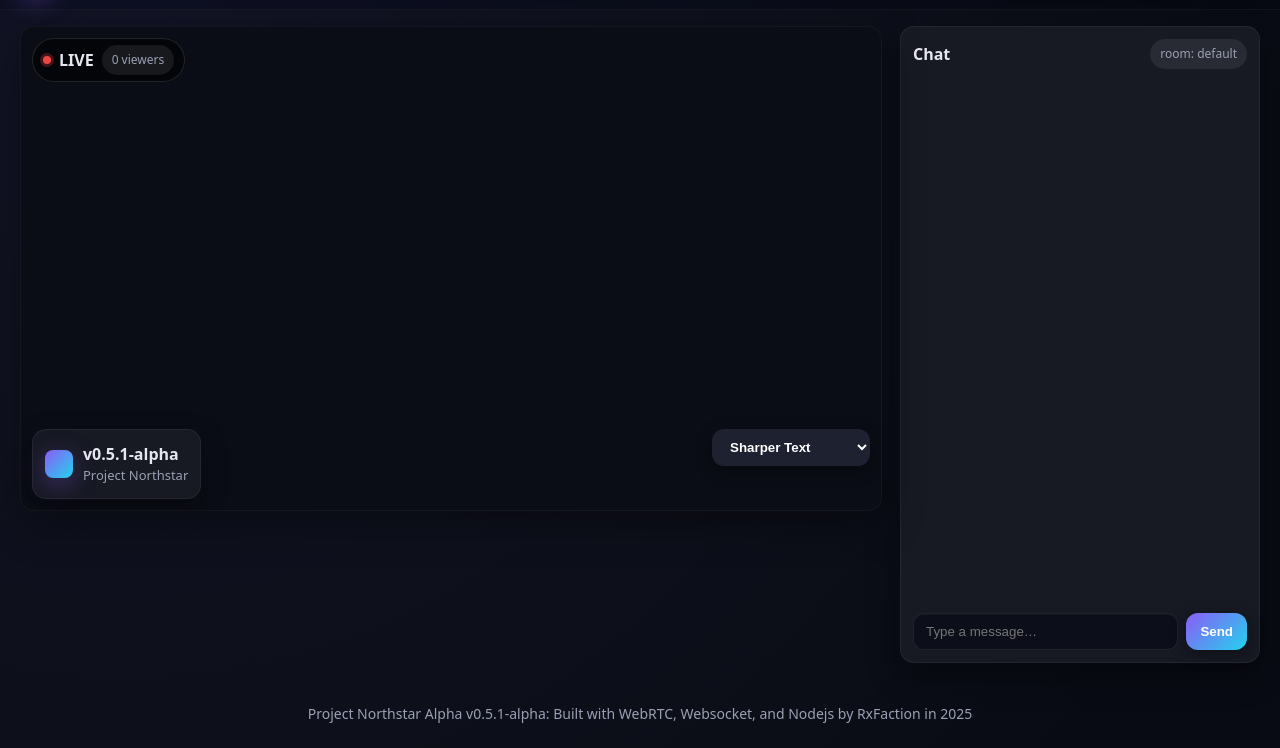
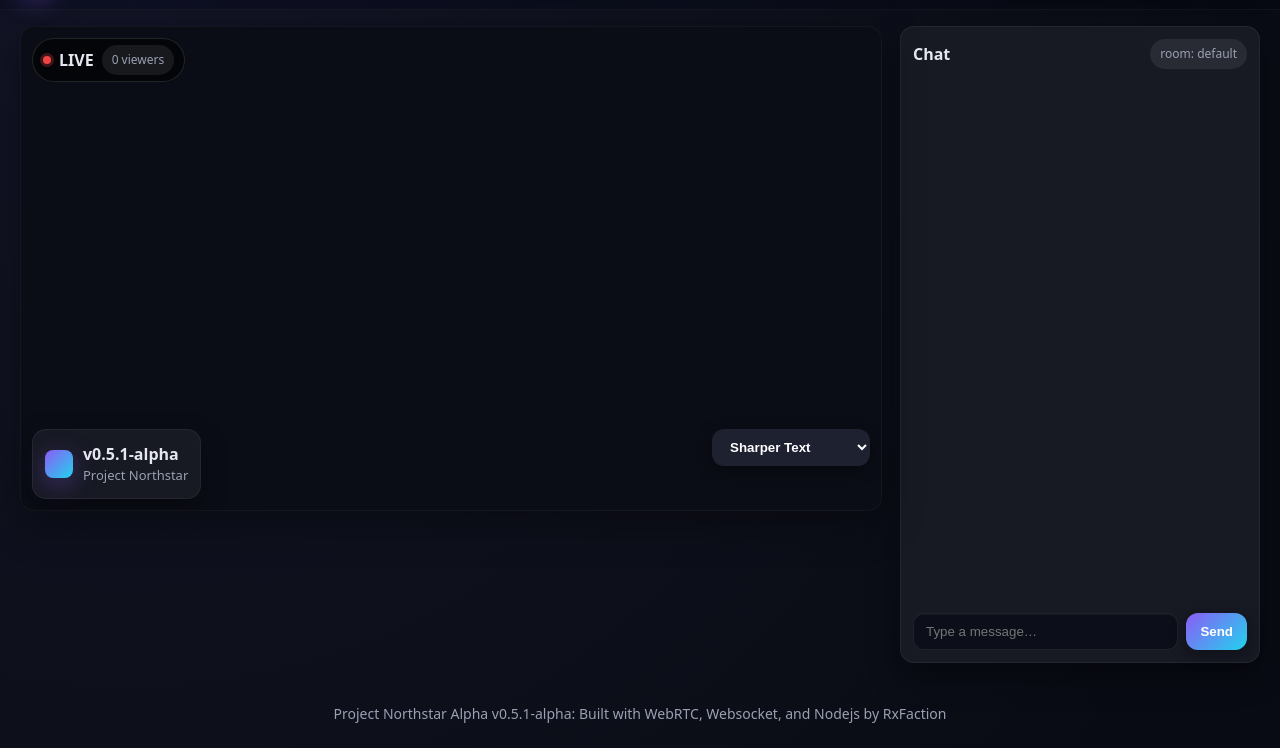
Before and after one commit to RxFaction/Northstar-Mainframe, a plain HTML site: page Northstar/index.html in a window 1280 px wide. Shown: the part 52-800 px from the top of the page. Drawn offline with Linux system fonts and the light colour scheme.

Commit message:
Undoing the test

```diff
--- a/Northstar/index.html
+++ b/Northstar/index.html
@@ -306,6 +306,6 @@
       if(vTrack && 'contentHint' in vTrack) vTrack.contentHint = contentHintSelect.value;
     });
   </script>
-  <p class='footer-note'>Project Northstar Alpha v0.5.1-alpha: Built with WebRTC, Websocket, and Nodejs by RxFaction in 2025</p>
+  <p class='footer-note'>Project Northstar Alpha v0.5.1-alpha: Built with WebRTC, Websocket, and Nodejs by RxFaction</p>
 </body>
 </html>
```
